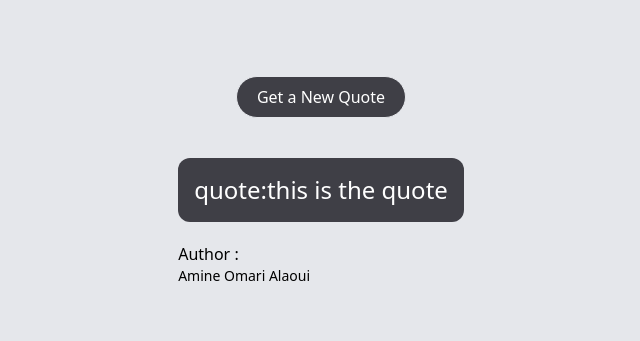
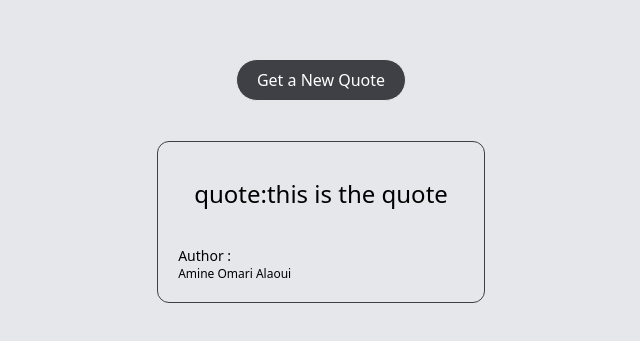
Before and after one commit to amine-omari/Quote-generator-app, a Next.js app: page / in a window 1280 px wide. Shown: the part 219-560 px from the top of the page, without its empty margins (319-959 px from the left). Built offline with nearby package versions, Linux system fonts and the light colour scheme.

Commit message:
fix: style

```diff
--- a/components/MainContainer.jsx
+++ b/components/MainContainer.jsx
@@ -1,3 +1,4 @@
+import ShareIcon from "@/icons/ShareIcon";
 import React from "react";
 
 const MainContainer = () => {
@@ -8,13 +9,13 @@ const MainContainer = () => {
           Get a New Quote
         </button>
       </div>
-      <div className="space-y-5">
-        <h1 className="rounded-xl bg-zinc-700 p-4 text-center text-2xl font-medium text-white">
+      <div className="space-y-5 rounded-xl border border-zinc-700 p-5">
+        <h1 className="p-4 text-center text-2xl font-medium">
           quote:this is the quote
         </h1>
         <div>
-          <p className="font-medium">Author :</p>
-          <p className="text-sm">Amine Omari Alaoui</p>
+          <p className="text-sm font-medium">Author :</p>
+          <p className="text-xs">Amine Omari Alaoui</p>
         </div>
       </div>
     </div>
```
